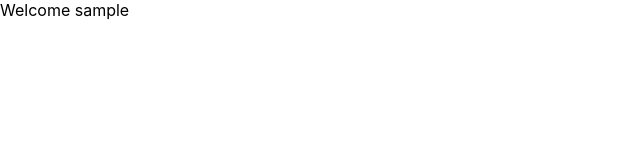
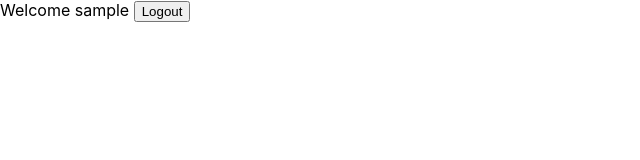
Before and after one commit to sabyasachirakshit/blogger-frontend, a React (Create React App) app: page / in a window 1280 px wide. Shown: the top 160 px of the page, without its empty margins (0-640 px from the left). Built offline with nearby package versions, Linux system fonts and the light colour scheme; sample sign-in values are in the browser's storage.

Commit message:
logout working

```diff
--- a/src/App.js
+++ b/src/App.js
@@ -2,8 +2,8 @@ import React, { useContext } from 'react';
 import { BrowserRouter as Router, Route, Routes, Navigate } from 'react-router-dom';
 import LoginPage from './pages/LoginPage';
 import RegisterPage from './pages/RegisterPage';
+import BlogHome from './pages/BlogHome'; // Import BlogHome
 import { AuthContext } from './auth/AuthProvider';
-import BlogHome from './pages/BlogHome';
 
 const App = () => {
   const { user } = useContext(AuthContext);
@@ -13,7 +13,7 @@ const App = () => {
       <Routes>
         <Route path="/login" element={user ? <Navigate to="/" /> : <LoginPage />} />
         <Route path="/register" element={<RegisterPage />} />
-        <Route path="/" element={user ? <BlogHome user={user} /> : <Navigate to="/login" />} />
+        <Route path="/" element={user ? <BlogHome /> : <Navigate to="/login" />} />
       </Routes>
     </Router>
   );
--- a/src/pages/BlogHome.js
+++ b/src/pages/BlogHome.js
@@ -1,8 +1,21 @@
-import React from 'react'
+import React, { useContext } from "react";
+import { useNavigate } from "react-router-dom";
+import { AuthContext } from "../auth/AuthProvider";
 
-function BlogHome(props) {
-    return ( <div>Welcome {props.user}</div> )
+function BlogHome() {
+  const navigate = useNavigate();
+  const { user, logout } = useContext(AuthContext); // Get user and logout from context
+
+  function logoutUser() {
+    logout(); // Call logout from context
+    navigate("/login");
   }
 
+  return (
+    <div>
+      Welcome {user} <button onClick={logoutUser}>Logout</button>
+    </div>
+  );
+}
 
-export default BlogHome
+export default BlogHome;
```
